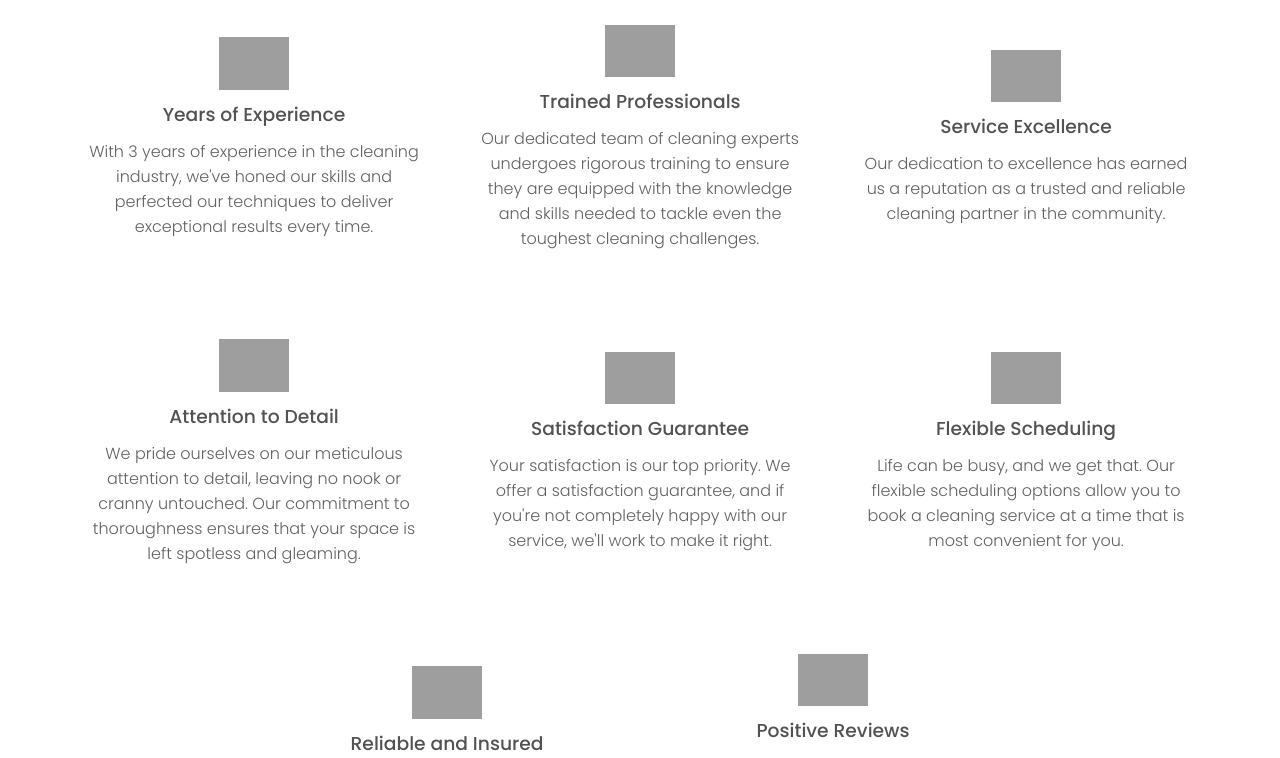
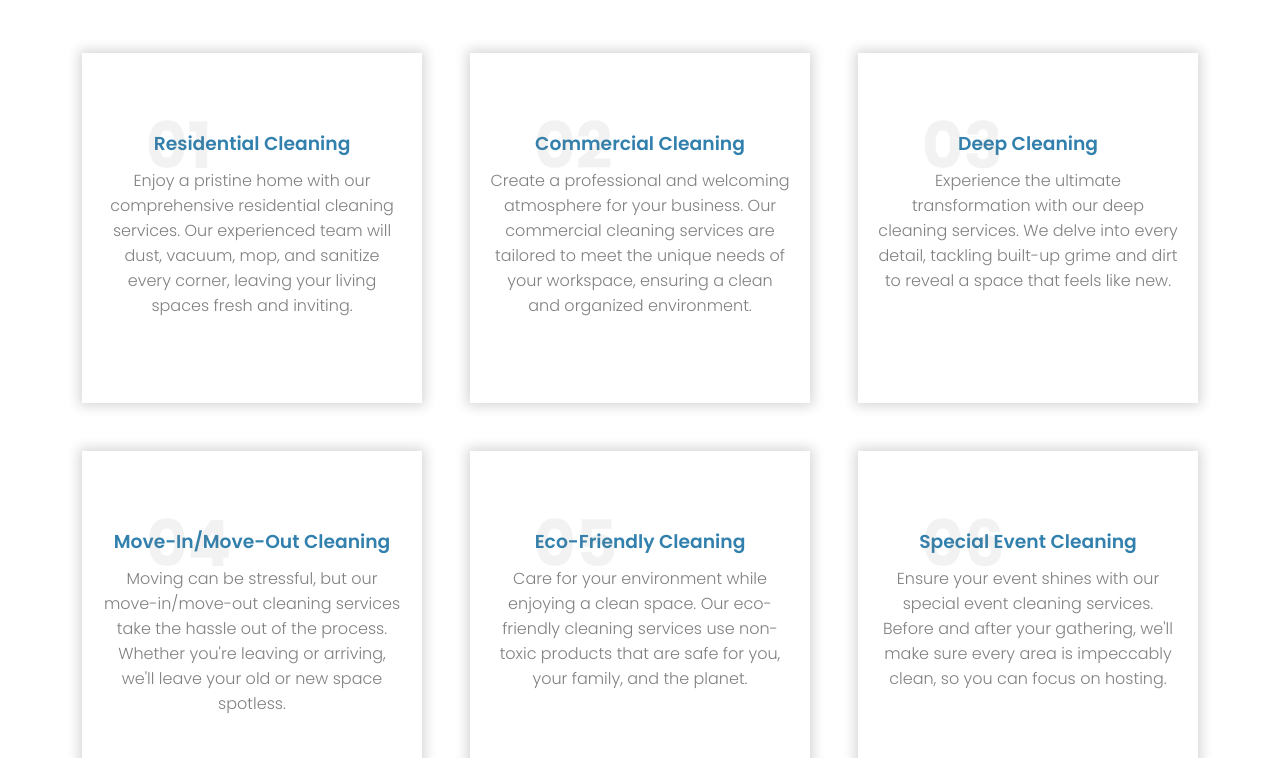
Before and after one commit to EltonTahiri/pri-fs, a React (Create React App) app: page / in a window 1280 px wide. Shown: the part 780-1538 px from the top of the page. Built offline with nearby package versions, Linux system fonts and the light colour scheme; grey boxes are pictures that could not be loaded.

Commit message:
Our Services Completed

```diff
--- /dev/null
+++ b/src/components/OurServices.jsx
@@ -0,0 +1,151 @@
+import React from "react";
+import styled from "styled-components";
+
+const OurServices = () => {
+  return (
+    <Container>
+      <div className="color"></div>
+      <h2 className="title">Our Services</h2>
+      <div className="items">
+        <div className="item">
+          <h1>01</h1>
+          <h3>Residential Cleaning</h3>
+          <p>
+            Enjoy a pristine home with our comprehensive residential cleaning
+            services. Our experienced team will dust, vacuum, mop, and sanitize
+            every corner, leaving your living spaces fresh and inviting.
+          </p>
+        </div>
+        <div className="item">
+          <h1>02</h1>
+          <h3>Commercial Cleaning</h3>
+          <p>
+            Create a professional and welcoming atmosphere for your business.
+            Our commercial cleaning services are tailored to meet the unique
+            needs of your workspace, ensuring a clean and organized environment.
+          </p>
+        </div>
+        <div className="item">
+          <h1>03</h1>
+          <h3>Deep Cleaning</h3>
+          <p>
+            Experience the ultimate transformation with our deep cleaning
+            services. We delve into every detail, tackling built-up grime and
+            dirt to reveal a space that feels like new.
+          </p>
+        </div>
+        <div className="item">
+          <h1>04</h1>
+          <h3>Move-In/Move-Out Cleaning</h3>
+          <p>
+            Moving can be stressful, but our move-in/move-out cleaning services
+            take the hassle out of the process. Whether you're leaving or
+            arriving, we'll leave your old or new space spotless.
+          </p>
+        </div>
+        <div className="item">
+          <h1>05</h1>
+          <h3>Eco-Friendly Cleaning</h3>
+          <p>
+            Care for your environment while enjoying a clean space. Our
+            eco-friendly cleaning services use non-toxic products that are safe
+            for you, your family, and the planet.
+          </p>
+        </div>
+        <div className="item">
+          <h1>06</h1>
+          <h3>Special Event Cleaning</h3>
+          <p>
+            Ensure your event shines with our special event cleaning services.
+            Before and after your gathering, we'll make sure every area is
+            impeccably clean, so you can focus on hosting.
+          </p>
+        </div>
+        <div className="item">
+          <h1>07</h1>
+          <h3>Post-Construction Cleaning</h3>
+          <p>
+            Construction projects can leave behind a mess. Our post-construction
+            cleaning services will remove dust, debris, and any remnants of
+            construction, leaving your space ready to enjoy.
+          </p>
+        </div>
+        <div className="item">
+          <h1>08</h1>
+          <h3>Affordable Cleaning Packages</h3>
+          <p>
+            Quality cleaning doesn't have to break the bank. Choose from our
+            range of affordable cleaning packages that offer exceptional value
+            without compromising on results.
+          </p>
+        </div>
+      </div>
+    </Container>
+  );
+};
+const Container = styled.div`
+  padding: 7em 4%;
+  .title {
+    margin: 3em 0 3em 0;
+    font-weight: 600;
+    text-align: center;
+  }
+  .items {
+    display: flex;
+    flex-wrap: wrap;
+    justify-content: center;
+    align-items: center;
+    gap: 3em;
+    .item {
+      position: relative;
+      width: 340px;
+      height: 350px;
+      display: flex;
+      flex-direction: column;
+      align-items: center;
+      text-align: center;
+      box-shadow: 0 0 12px 3px #d6d6d6;
+      padding: 20px;
+      cursor: pointer;
+      transition: 0.4s;
+      :hover {
+        background: var(--primaryColor);
+        h1 {
+          color: white;
+          top: 10px;
+        }
+        h3 {
+          color: white;
+          margin-top: 3.7em;
+        }
+        p {
+          color: #d6d6d6;
+        }
+      }
+      h1 {
+        position: absolute;
+        color: #8080801a;
+        align-self: self-start;
+        margin-bottom: 10px;
+        font-size: 4em;
+        top: 13%;
+        left: 1em;
+        transition: 0.4s;
+      }
+      h3 {
+        transition: 0.4s;
+        color: var(--primaryColor);
+        margin-top: 3em;
+        margin-bottom: 10px;
+        font-weight: 600;
+      }
+      p {
+        transition: 0.4s;
+        color: gray;
+        font-weight: 300;
+      }
+    }
+  }
+`;
+
+export default OurServices;
--- a/src/index.css
+++ b/src/index.css
@@ -27,15 +27,11 @@ code {
 }
 
 :root {
-  --primaryColor: #4fc0d6;
-  --primaryColorDark: #2ca0b8;
-  --primaryColorLight: #73bbc9b6;
-  --secondaryColor: #f1d4e5;
+  --primaryColor: #3280ad;
   --primaryBackgroundColor: #ececec;
   --secondaryBackgroundColor: #dadada;
   --fontPrimaryColor: #535151;
   --fontSecondaryColor: #616161;
-  --navbarBg: white;
   --backgroundGradient: radial-gradient(
     circle at 10% 45%,
     #64a1e2 2%,
@@ -67,11 +63,6 @@ code {
     rgb(86, 183, 240) 41.2%,
     rgb(31, 67, 230) 100.2%
   );
-  --gradientBackground3: -webkit-linear-gradient(
-    109.6deg,
-    rgb(255, 255, 255) 41.2%,
-    rgb(223, 234, 250) 100.2%
-  );
 }
 
 ::-webkit-scrollbar {
--- a/src/routes/Home.jsx
+++ b/src/routes/Home.jsx
@@ -3,12 +3,14 @@ import styled from "styled-components";
 import Banner from "../components/Banner";
 import Statistics from "../components/Statistics";
 import WhyChooseUs from "../components/WhyChooseUs";
+import OurServices from "../components/OurServices";
 
 const Home = () => {
   return (
     <Container>
       <Banner />
       <Statistics />
+      <OurServices />
       <WhyChooseUs />
     </Container>
   );
```
